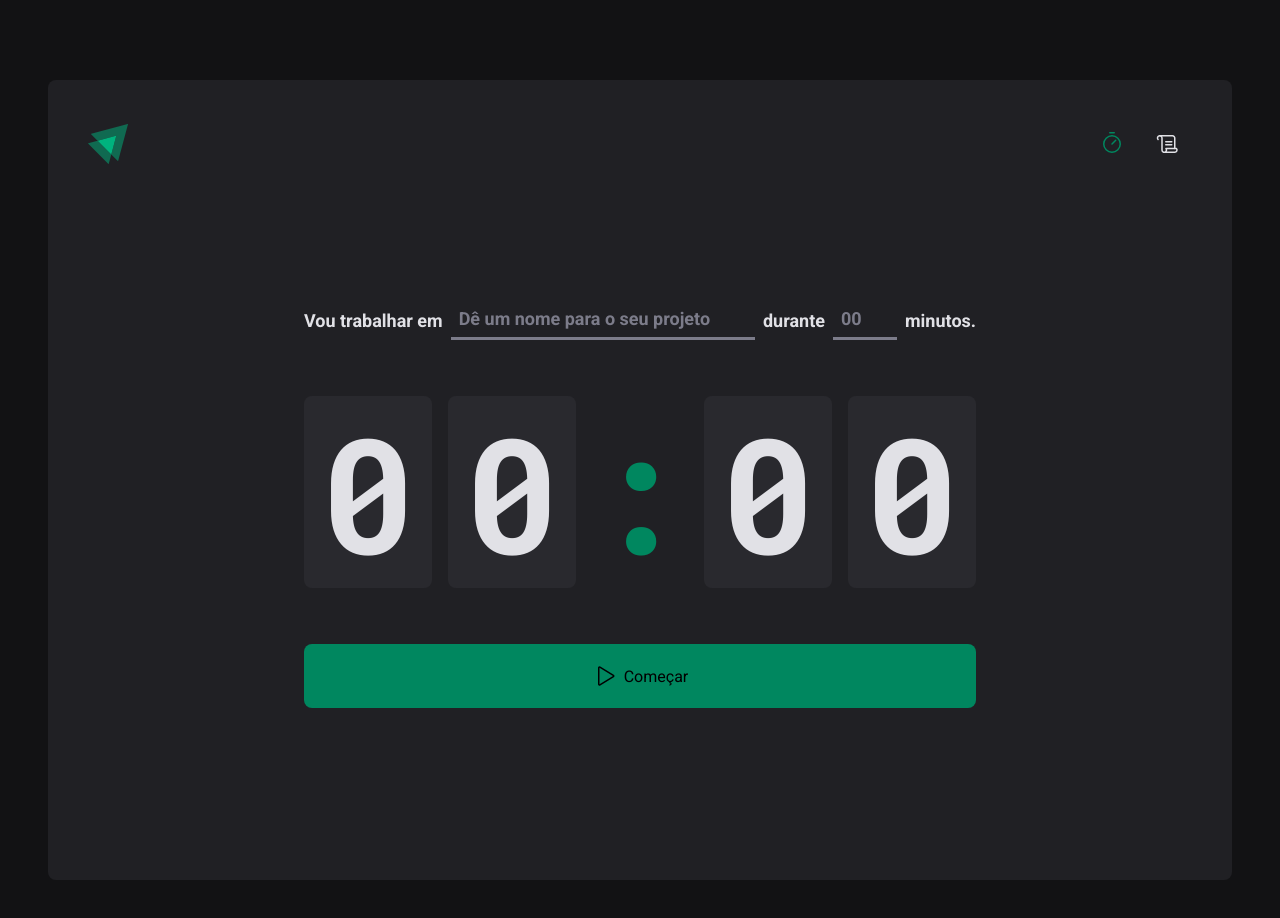
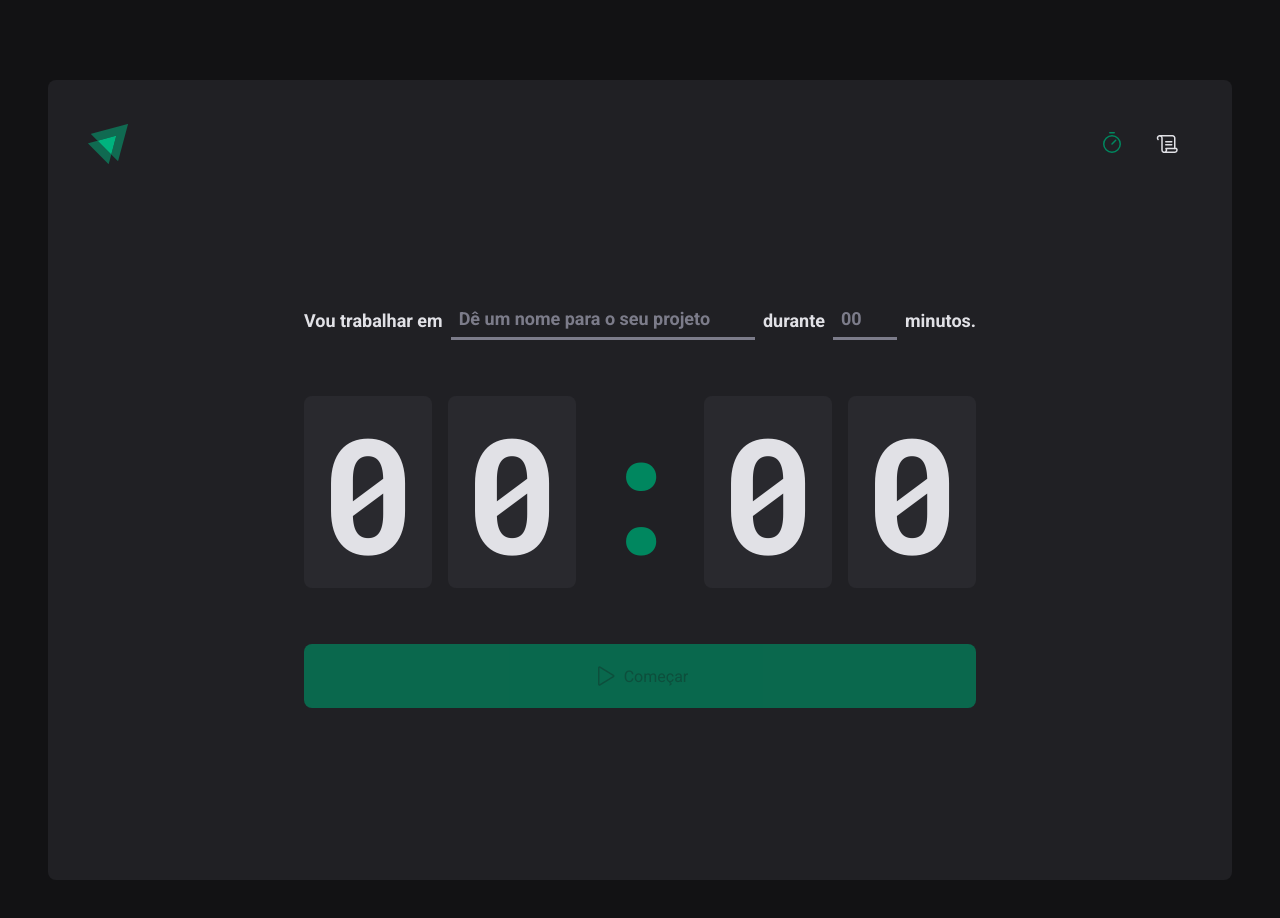
Before and after one commit to PedroMaravelli/02-ignite-timer, a React (Vite) app: page / in a window 1280 px wide. Shown: the top 918 px of the page. Built offline with nearby package versions, Linux system fonts and the light colour scheme.

Commit message:
create a validation in form new cycle

```diff
--- a/package.json
+++ b/package.json
@@ -10,11 +10,14 @@
     "eslint": "eslint src --ext .ts,.tsx --fix"
   },
   "dependencies": {
+    "@hookform/resolvers": "^2.9.11",
     "phosphor-react": "^1.4.1",
     "react": "^18.2.0",
     "react-dom": "^18.2.0",
+    "react-hook-form": "^7.43.5",
     "react-router-dom": "^6.8.2",
-    "styled-components": "^5.3.6"
+    "styled-components": "^5.3.6",
+    "zod": "^3.21.4"
   },
   "devDependencies": {
     "@rocketseat/eslint-config": "^1.2.0",
--- a/src/pages/Home/index.tsx
+++ b/src/pages/Home/index.tsx
@@ -9,17 +9,40 @@ import {
   TaskInput,
 } from './styles'
 
+import { useForm } from 'react-hook-form'
+import { zodResolver } from '@hookform/resolvers/zod'
+import * as zod from 'zod'
+
 export function Home() {
+
+  const newCycleFormValidationSchema = zod.object({
+    task: zod.string().min(1, 'Informe o nome da tarefa'),
+    MinuteAmountInput: zod.number().min(5).max(60),
+  })
+
+  const { register, handleSubmit, watch } = useForm({
+    resolver: zodResolver(newCycleFormValidationSchema)
+  })
+
+
+  function handleCreateNewCycle(data: any) {
+    console.log(data)
+  }
+  const task: boolean = watch('task')
+
+  const isSubmitDisable = !task
+
   return (
     <HomeContainer>
-      <form action="">
+      <form onSubmit={handleSubmit(handleCreateNewCycle)} action="">
         <FormContainer>
-          <label htmlFor="taskName">Vou trabalhar em</label>
+          <label htmlFor="task">Vou trabalhar em</label>
           <TaskInput
             type="text"
             placeholder="Dê um nome para o seu projeto"
-            id="taskName"
+            id="task"
             list="task-suggestions"
+            {...register('task', { valueAsNumber: true })}
           />
           <datalist id="task-suggestions">
             <option value="Projeto Ignite"></option>
@@ -48,7 +71,7 @@ export function Home() {
           <span>0</span>
         </CountdownContainer>
 
-        <StartCountdowmButton disabled={false} type="submit">
+        <StartCountdowmButton disabled={isSubmitDisable} type="submit">
           <Play size={24}></Play>
           Começar
         </StartCountdowmButton>
--- a/src/pages/Home/styles.ts
+++ b/src/pages/Home/styles.ts
@@ -94,6 +94,8 @@ export const StartCountdowmButton = styled.button`
   align-items: center;
   justify-content: center;
   gap: 0.5rem;
+  opacity: 1;
+  cursor: pointer;
 
   &:disabled {
     opacity: 0.7;
```
Also changed, not shown: 1 other file (tests, documents, lock files or other folders).
